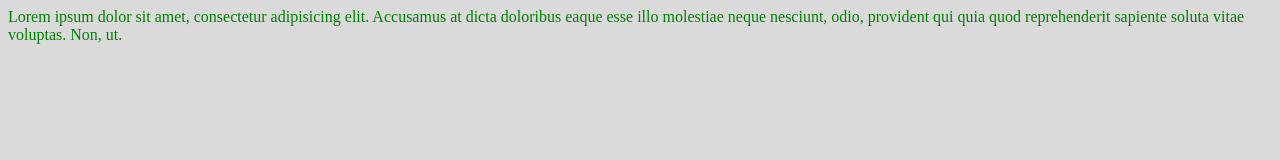
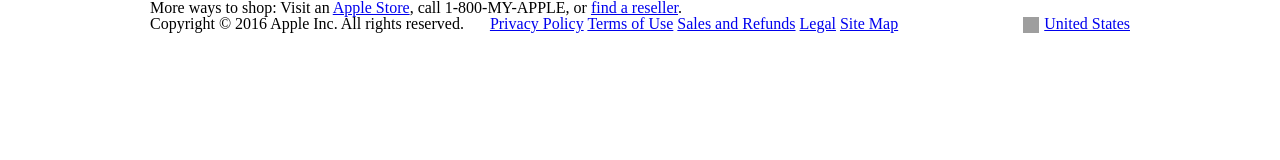
Before and after one commit to jesterstar/CIKLUM-INTERNSHIP-test, a website: page app/index.html in a window 1280 px wide. Drawn offline with Linux system fonts and the light colour scheme; grey boxes are pictures that could not be loaded.

Commit message:
new footer

```diff
--- a/app/index.html
+++ b/app/index.html
@@ -2,12 +2,35 @@
 <html lang="en">
 <head>
     <meta charset="UTF-8">
-    <link rel="stylesheet" href="css/default.min.css">
+    <link rel="stylesheet" href="css/default.css">
     <title></title>
 </head>
 <body>
 
-    Lorem ipsum dolor sit amet, consectetur adipisicing elit. Accusamus at dicta doloribus eaque esse illo molestiae neque nesciunt, odio, provident qui quia quod reprehenderit sapiente soluta vitae voluptas. Non, ut.
-
+<footer class="footer">
+    <div class="footer__wrap">
+        <nav class="footer__nav"></nav>
+        <section class="footer__more">
+            <div class="footer__more-top">
+                More ways to shop: Visit an <a href="#">Apple Store</a>, <span class="nowrap">call 1-800-MY-APPLE, or <a href="#">find a reseller</a></span>.
+            </div>
+            <div class="footer__more-location right">
+                <a class="" href="#" title="Choose your country or region">
+                    <span class="footer__more-location-flag"></span>United States
+                </a>
+            </div>
+            <div class="footer__more-legal">
+                <div class="footer__more-legal-copyright left">Copyright © 2016 Apple Inc. All rights reserved.</div>
+                <div class="footer__more-legal-links left">
+                    <a class="" href="#">Privacy Policy</a>
+                    <a class="" href="#">Terms of Use</a>
+                    <a class="" href="#">Sales and Refunds</a>
+                    <a class="" href="#">Legal</a>
+                    <a class="" href="#">Site Map</a>
+                </div>
+            </div>
+        </section>
+    </div>
+</footer>
 </body>
 </html>
--- a/app/sass/default.sass
+++ b/app/sass/default.sass
@@ -1,3 +1,7 @@
 /*----------------------- Default ------------------------*/
 
+@import "reset"
+@import "helpers"
+
 @import "main"
+@import "footer"
--- /dev/null
+++ b/app/sass/footer.sass
@@ -0,0 +1,34 @@
+/*----------------------- Footer ------------------------*/
+
+.footer
+
+  &__wrap
+    margin: 0 auto
+    padding: 0 22px
+    max-width: 980px
+
+  &__more
+
+    &-location
+      white-space: nowrap
+
+      &-flag
+        background-repeat: no-repeat
+        background-size: 16px 16px
+        display: inline-block
+        width: 16px
+        height: 16px
+        background-image: url("http://images.apple.com/ac/flags/1/images/us/16.png")
+        padding-right: 5px
+        background-position: left center
+        cursor: pointer
+        float: left
+        margin-top: 1px
+
+    &-legal
+
+      &-copyright
+        margin-right: 26px
+
+      &-links
+        margin-right: 26px
--- /dev/null
+++ b/app/sass/helpers.sass
@@ -0,0 +1,13 @@
+/*----------------------- Helpers ------------------------*/
+
+.left
+  float: left
+
+.right
+  float: right
+
+.clearfix
+  clear: both
+  display: block
+  height: 0
+  content: ''
--- a/app/sass/main.sass
+++ /dev/null
@@ -1,4 +0,0 @@
-body
-  background-color: #dadada
-  border: none
-  color: green
--- /dev/null
+++ b/app/sass/reset.sass
@@ -0,0 +1,122 @@
+/*----------------------- Reset ------------------------*/
+
+/*----------------------- Reset CSS ------------------------*/
+
+html,
+body,
+div,
+span,
+applet,
+object,
+iframe,
+h1,
+h2,
+h3,
+h4,
+h5,
+h6,
+p,
+blockquote,
+pre,
+a,
+abbr,
+acronym,
+address,
+big,
+cite,
+code,
+del,
+dfn,
+em,
+img,
+ins,
+kbd,
+q,
+s,
+samp,
+small,
+strike,
+strong,
+sub,
+sup,
+tt,
+var,
+b,
+u,
+i,
+center,
+dl,
+dt,
+dd,
+ol,
+ul,
+li,
+fieldset,
+form,
+label,
+legend,
+table,
+caption,
+tbody,
+tfoot,
+thead,
+tr,
+th,
+td,
+article,
+aside,
+canvas,
+details,
+embed,
+figure,
+figcaption,
+footer,
+header,
+menu,
+nav,
+output,
+ruby,
+section,
+summary,
+time,
+mark,
+audio,
+video
+  margin: 0
+  padding: 0
+  border: 0
+  font-size: 100%
+  vertical-align: baseline
+
+/* HTML5 display-role reset for older browsers */
+article,
+aside,
+details,
+figcaption,
+figure,
+footer,
+header,
+menu,
+nav,
+section
+  display: block
+
+body
+  line-height: 1
+
+ol,
+ul
+  list-style: none
+
+blockquote,q
+  quotes: none
+
+blockquote:before,
+blockquote:after,
+q:before,
+q:after
+  content: none
+
+table
+  border-collapse: collapse
+  border-spacing: 0
--- a/gulpfile.js
+++ b/gulpfile.js
@@ -50,7 +50,7 @@ gulp.task('browser-sync', function(){
 });
 
 //watcher SASS
-gulp.task('watch', ['browser-sync','css-libs', /*'scripts',*/ 'sass'], function(){
+gulp.task('watch', [/*'browser-sync',*/'css-libs', /*'scripts',*/ 'sass'], function(){
     gulp.watch('app/sass/**/*.sass', ['sass']);
     gulp.watch('app/**/*.html', browserSync.reload);
     gulp.watch('app/js/**/*.js', browserSync.reload);
--- a/package.json
+++ b/package.json
@@ -1,5 +1,5 @@
 {
-  "name": "min_soc",
+  "name": "Ciklum_intern_test",
   "version": "1.0.0",
   "description": "",
   "main": "gulpfile.js",
```
Also changed, not shown: app/css/default.css, app/css/default.min.css.
